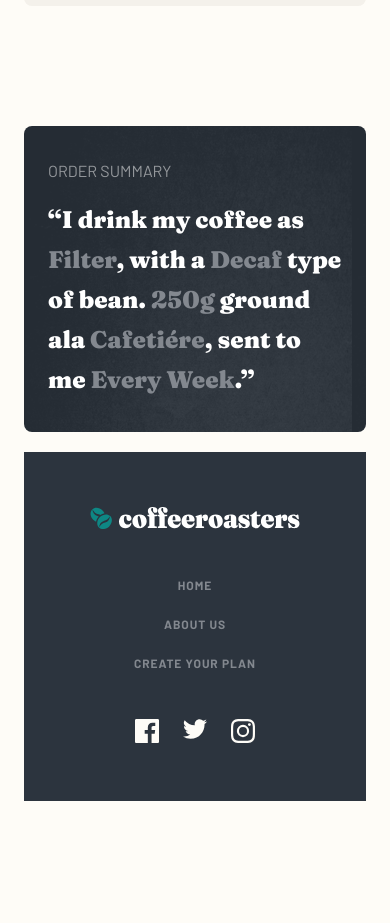
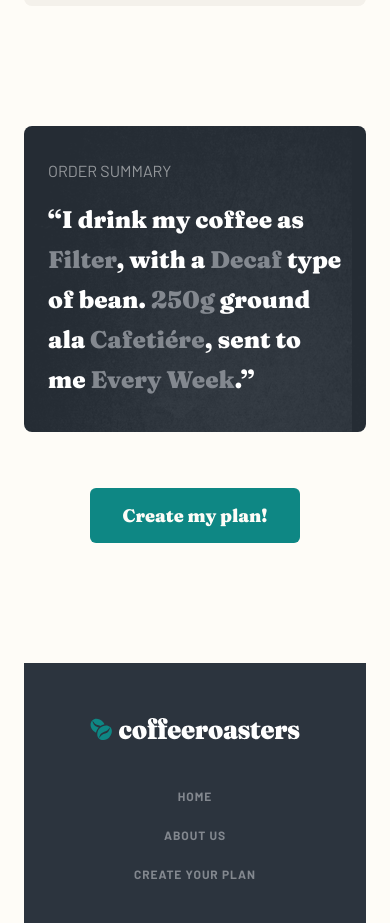
Before and after one commit to gcarter89/coffeeroasters, a React (Create React App) app: page / in a window 390 px wide. Shown: the part 4740-5663 px from the top of the page. Before the commit the page ends 5617 px from the top, so only its background shows below. Built offline with nearby package versions, Linux system fonts and the light colour scheme.

Commit message:
plan mobile layout complete

```diff
--- a/src/components/plan/Plan.module.scss
+++ b/src/components/plan/Plan.module.scss
@@ -111,10 +111,18 @@
         }
     }
 
+    &__summary {
+        display: flex;
+        flex-direction: column;
+        align-items: center;
+        margin-bottom: 120px;
+    }
+
     &__summaryCard {
         background-image: url('../../assets/plan/mobile/bg-order-summary.png');
         padding: 32px 24px;
         border-radius: 8px;
+        margin-bottom: 56px;
         h3 {
             font-family: Barlow, sans-serif;
             font-size: 16px;
@@ -137,6 +145,14 @@
             color: #83888F;
         }
     }
+    &__button {
+        font-size: 18px;
+        color: #FEFCF7;
+        background-color: #0E8784;
+        padding: 16px 32px;
+        border-radius: 6px;
+        cursor: pointer;
+    }
 }
 
 
--- a/src/components/plan/Plan.tsx
+++ b/src/components/plan/Plan.tsx
@@ -153,7 +153,7 @@ export default function Plan() {
                     <h3>Order Summary</h3>
                     <p>“I drink my coffee as <span>Filter</span>, with a <span>Decaf</span> type of bean. <span>250g</span> ground ala <span>Cafetiére</span>, sent to me <span>Every Week</span>.”</p>
                 </div>
-                <button className={styles.plan__summaryButton}></button>
+                <button className={styles.plan__button}>Create my plan!</button>
 
             </section>
         </>
```
